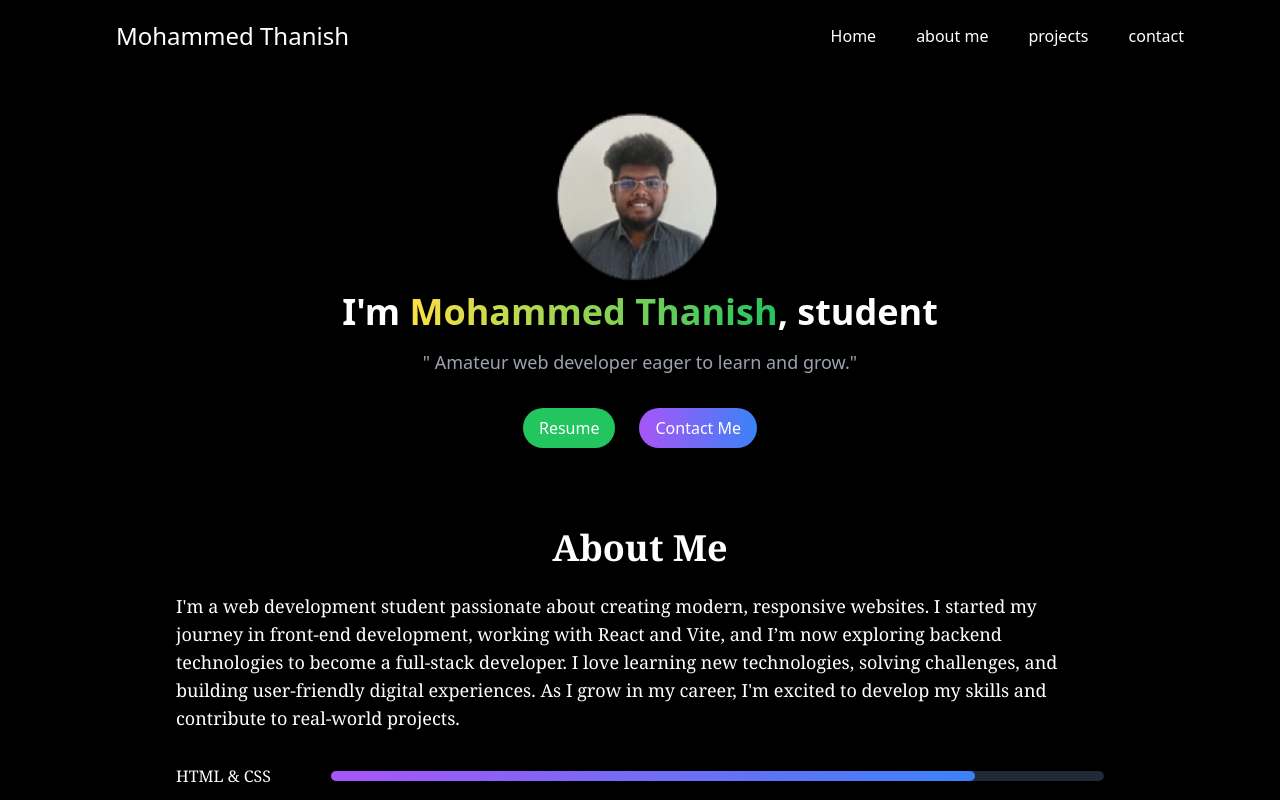
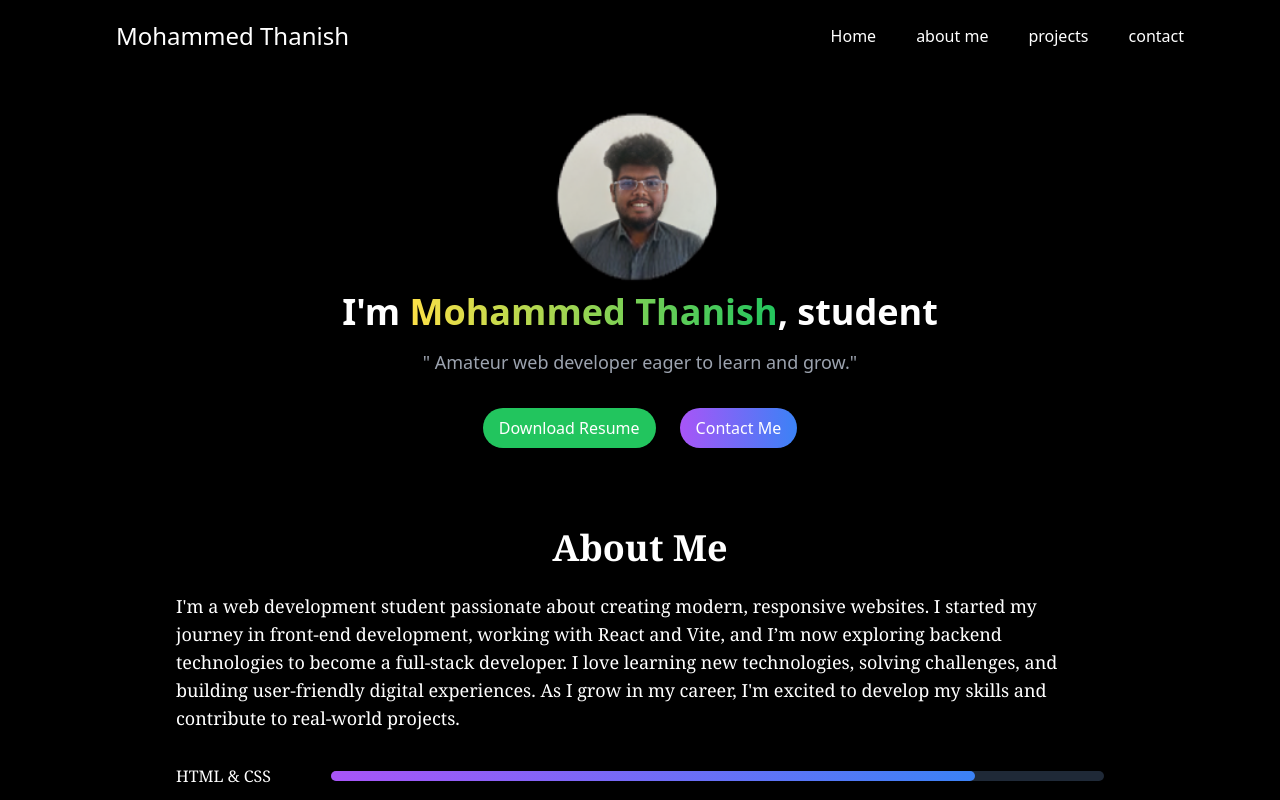
Before and after one commit to mohammedthanishk/MyPortfolio, a React (Vite) app: page / in a window 1280 px wide. Shown: the top 800 px of the page. Built offline with nearby package versions, Linux system fonts and the light colour scheme.

Commit message:
added resume

```diff
--- a/src/assets/components/Home.jsx
+++ b/src/assets/components/Home.jsx
@@ -9,7 +9,7 @@ const Home = () => {
       </h1>
       <p className="mt-4 text-lg text-gray-400 px-4 md:px-32">" Amateur web developer eager to learn and grow."</p>
       <div className=" mt-8 space-x-6">
-        <button className="bg-green-500  md:inline transform tarnsition-tranform duration-300 hover:scale-105 px-4 py-2 rounded-full cursor-pointer items-center mb" >Resume</button>
+        <button className="bg-green-500  md:inline transform tarnsition-tranform duration-300 hover:scale-105 px-4 py-2 rounded-full cursor-pointer items-center mb" ><a href="public/Resume - Mohammed Thanish.pdf" download="My_Resume.pdf">Download Resume</a></button>
         <button id="" className="bg-clip-border bg-gradient-to-l from-blue-500 to-purple-500  md:inline transform tarnsition-tranform duration-300 hover:scale-105 px-4 py-2 rounded-full cursor-pointer">Contact Me</button>
       </div>
     </div>
```
Also changed, not shown: 1 other file (tests, documents, lock files or other folders).
